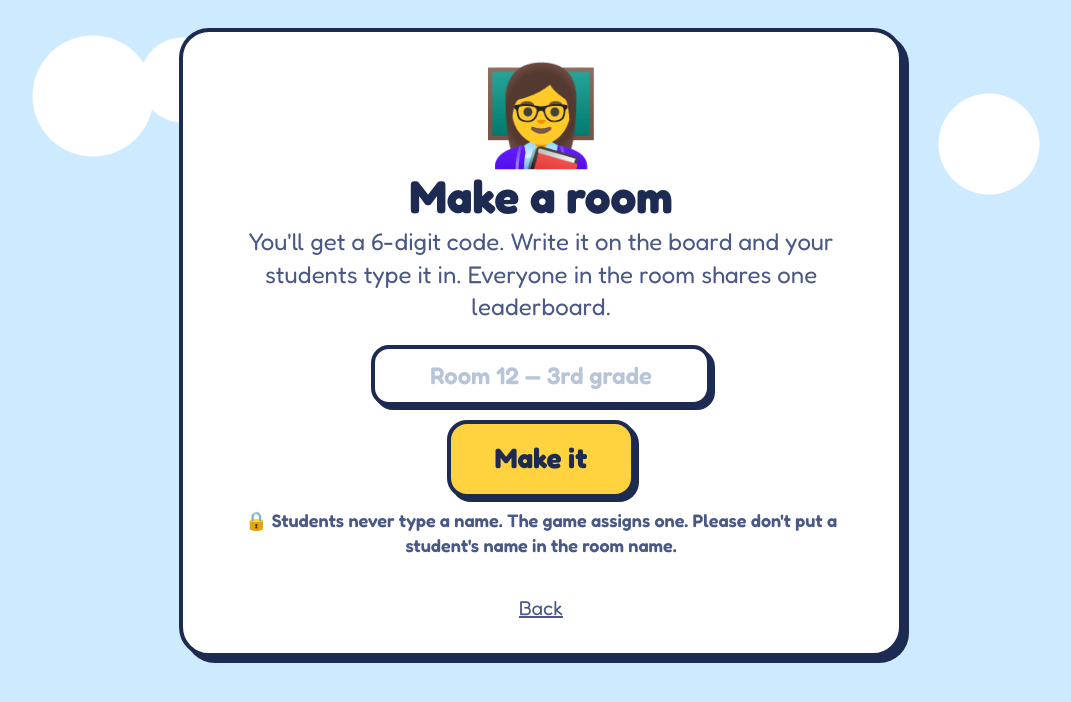
After one commit to BJakeLando/UofA_CyberClinic, a Django app: page /teacher/ in a window 1280 px wide. The commit adds this page. Shown: the top 702 px of the page, without its empty margins (99-1170 px from the left). Run offline with Django 5.2, Linux system fonts and the light colour scheme.

Commit message:
Scope players to classrooms, and stop deploys wiping progress
Rooms
- Classroom holds a 6-digit code, the way Kahoot and Blooket do it.
  Digits beat letters for a third grader copying off a whiteboard: no
  b/d confusion, no capitals, one reach on a Chromebook keyboard.
- A teacher makes a room at /teacher/ and reads out the code. Kids tap
  "Join my class" and type it. Spaces and dashes are stripped, so
  "478-082" works.
- Everything is scoped to the room. A player only ever sees their own
  room's leaderboard, like an instance in a game.
- "Play on my own" still works with no code; those players have
  classroom=NULL and see only themselves.

Why this scales
- Handles are now unique per room instead of globally. Two rooms can
  both hold a SilverFox624 and nobody notices, because nobody sees two
  rooms. A single global pool would have capped us near its ~475k
  namespace; per-room it is effectively unlimited.
- The leaderboard is one indexed scan over a single room
  (classroom, -total_points, created_at), never a global sort. It costs
  the same with 50 players nationally or 5 million.

Deploy safety, found while testing the upgrade path
- seed_content used to delete and recreate every Scenario. Completion
  cascades from Scenario, so every deploy silently erased each player's
  history while leaving total_points intact - meaning kids could re-earn
  points they already had, every single release.
- It now updates in place keyed on (track, order), so scenario primary
  keys survive. Verified: play a track, redeploy, replay it, score does
  not move. Scenes and answers removed from the content file are still
  cleaned up.

```diff
--- a/cybergame/handles.py
+++ b/cybergame/handles.py
@@ -50,3 +50,34 @@ def make_handle(emoji, taken=frozenset(), rng=None):
         candidate = f"{rng.choice(ADJECTIVES)}{word}{rng.randint(1000, 999999)}"
         if candidate not in taken:
             return candidate
+
+
+# ---------------------------------------------------------------------------
+# Room codes
+#
+# Six digits, the way Kahoot and Blooket do it. Digits beat letters for a
+# third grader copying a code off the whiteboard: no b/d confusion, no
+# capitals, and the number row is one reach on a Chromebook.
+# ---------------------------------------------------------------------------
+
+ROOM_CODE_LEN = 6
+
+
+def make_room_code(taken=frozenset(), rng=None):
+    rng = rng or random
+    lo, hi = 10 ** (ROOM_CODE_LEN - 1), 10 ** ROOM_CODE_LEN - 1
+    for _ in range(60):
+        code = str(rng.randint(lo, hi))
+        if code not in taken:
+            return code
+    # pool is crowded; widen rather than spin
+    n = ROOM_CODE_LEN + 1
+    while True:
+        code = str(rng.randint(10 ** (n - 1), 10 ** n - 1))
+        if code not in taken:
+            return code
+
+
+def normalise_code(raw):
+    """Kids paste spaces and dashes. Keep only the digits."""
+    return "".join(ch for ch in (raw or "") if ch.isdigit())[:12]
--- a/cybergame/static/cybergame/style.css
+++ b/cybergame/static/cybergame/style.css
@@ -1013,3 +1013,85 @@ button:focus-visible {
 .panel-progress { font-size: 19px; color: var(--ink-2); font-weight: 600; }
 
 .level-done { color: var(--grass); font-size: 22px; font-weight: 700; }
+
+/* ==========================================================================
+   Rooms: landing, code entry, teacher
+   ========================================================================== */
+
+.teacher-link { text-align: center; margin: 4px 0 24px; }
+
+.teacher-link a {
+  font-size: 19px;
+  font-weight: 600;
+  color: var(--ink-2);
+}
+
+.code-form {
+  display: flex;
+  flex-direction: column;
+  align-items: center;
+  gap: 14px;
+  margin: 18px 0 10px;
+}
+
+.code-input {
+  width: 100%;
+  max-width: 340px;
+  border: var(--line);
+  border-radius: 18px;
+  box-shadow: var(--drop-sm);
+  background: var(--cloud);
+  font-family: inherit;
+  font-size: 44px;
+  font-weight: 700;
+  letter-spacing: 0.14em;
+  text-align: center;
+  padding: 12px 14px;
+  color: var(--ink);
+}
+
+/* the teacher's room name is ordinary prose, not a PIN */
+.code-input-text {
+  font-size: 24px;
+  letter-spacing: normal;
+  font-weight: 600;
+}
+
+.code-input::placeholder { color: #b8c4d8; }
+.code-input:focus-visible { outline: none; box-shadow: 6px 7px 0 var(--ink); }
+
+.form-error {
+  background: #ffe0e8;
+  border: 4px solid var(--ink);
+  border-radius: 16px;
+  padding: 10px 14px;
+  margin: 0 0 6px;
+  font-size: 19px;
+  font-weight: 600;
+}
+
+.room-code {
+  font-size: clamp(54px, 13vw, 86px);
+  font-weight: 700;
+  letter-spacing: 0.1em;
+  line-height: 1.05;
+  margin: 2px 0 6px;
+}
+
+.room-tag {
+  margin: 4px 0 0;
+  font-size: 19px;
+  font-weight: 600;
+  color: var(--ink-2);
+}
+
+.solo-note {
+  text-align: center;
+  font-size: 19px;
+  font-weight: 600;
+  color: var(--ink-2);
+  border: 4px dashed var(--ink);
+  border-radius: 18px;
+  padding: 14px 16px;
+  margin: 0 0 18px;
+}
--- a/cybergame/templates/cybergame/avatar_select.html
+++ b/cybergame/templates/cybergame/avatar_select.html
@@ -9,6 +9,11 @@
   <p class="home-sub" data-say="Pick your animal. We will give you a secret squad name.">
     Pick your animal
   </p>
+  {% if room %}
+    <p class="room-tag" data-say="You are joining {{ room }}">
+      Joining <strong>{{ room }}</strong>
+    </p>
+  {% endif %}
 </header>
 
 {% if player %}
--- a/cybergame/templates/cybergame/squad_card.html
+++ b/cybergame/templates/cybergame/squad_card.html
@@ -8,6 +8,7 @@
   <div class="card-avatar" aria-hidden="true">{{ player.avatar }}</div>
   <h1 class="card-handle" data-say="{{ player.handle }}">{{ player.handle }}</h1>
   <p class="card-rank">{{ rank_emoji }} {{ rank_name }}</p>
+  {% if room %}<p class="room-tag">{{ room }}</p>{% endif %}
   <p class="panel-line" data-say="Remember your animal. That is how you find yourself on the leaderboard.">
     Remember your animal. That is how you find yourself on the leaderboard.
   </p>
--- /dev/null
+++ b/cybergame/templates/cybergame/teacher.html
@@ -0,0 +1,27 @@
+{% extends "cybergame/base.html" %}
+{% block title %}Make a room{% endblock %}
+
+{% block content %}
+<section class="panel">
+  <div class="panel-buddy" aria-hidden="true">👩‍🏫</div>
+  <h1 class="panel-title">Make a room</h1>
+  <p class="panel-line">
+    You'll get a 6-digit code. Write it on the board and your students type it in.
+    Everyone in the room shares one leaderboard.
+  </p>
+
+  <form method="post" class="code-form">
+    {% csrf_token %}
+    <input class="code-input code-input-text" type="text" name="label"
+           maxlength="60" placeholder="Room 12 — 3rd grade" aria-label="Room name">
+    <button class="btn btn-go" type="submit">Make it</button>
+  </form>
+
+  <p class="privacy-note">
+    🔒 Students never type a name. The game assigns one.
+    Please don't put a student's name in the room name.
+  </p>
+
+  <a class="btn-back" href="{% url 'cybergame:home' %}">Back</a>
+</section>
+{% endblock %}
--- a/cybergame/urls.py
+++ b/cybergame/urls.py
@@ -6,8 +6,13 @@ from . import views
 app_name = "cybergame"
 
 urlpatterns = [
+    # 0. land, then join a room or play solo
+    path("", views.home, name="home"),
+    path("join/", views.join_room, name="join_room"),
+    path("solo/", views.play_solo, name="play_solo"),
+    path("teacher/", views.teacher, name="teacher"),
+
     # 1. pick an avatar, get a handle
-    path("", views.home, name="home"),
     path("squad/", views.avatar_select, name="avatar_select"),
     path("squad/claim/", views.claim_avatar, name="claim_avatar"),
     path("squad/leave/", views.leave, name="leave"),
--- a/cybergame/views.py
+++ b/cybergame/views.py
@@ -1,8 +1,9 @@
 from django.db.models import Sum
 from django.shortcuts import render, redirect, get_object_or_404
 
-from .handles import AVATARS, is_known_avatar, make_handle
-from .models import Completion, Grade, Player, Track
+from .handles import (AVATARS, is_known_avatar, make_handle,
+                      make_room_code, normalise_code)
+from .models import Classroom, Completion, Grade, Player, Track
 
 # One friendly animal per grade, shown on the grade buttons
 GRADE_BUDDIES = {3: "🐢", 4: "🦊", 5: "🦉", 6: "🦁"}
@@ -140,6 +141,7 @@ def _player_context(player):
     name, emoji = rank_for(player.total_points)
     return {
         "player": player,
+        "room": player.classroom,
         "rank_name": name,
         "rank_emoji": emoji,
         "next_rank": next_rank(player.total_points),
@@ -153,7 +155,45 @@ def _player_context(player):
 def home(request):
     if current_player(request):
         return redirect("cybergame:grade_select")
+    return render(request, "cybergame/landing.html", {})
+
+
+# --------------------------------------------------------------------------
+# rooms
+# --------------------------------------------------------------------------
+
+def pending_room(request):
+    """The room a player is about to join, held between join and claim."""
+    rid = request.session.get("join_room_id")
+    return Classroom.objects.filter(pk=rid, active=True).first() if rid else None
+
+
+def join_room(request):
+    """Type the code the teacher put on the board."""
+    error = None
+    if request.method == "POST":
+        code = normalise_code(request.POST.get("code"))
+        room = Classroom.objects.filter(code=code, active=True).first()
+        if room:
+            request.session["join_room_id"] = room.pk
+            return redirect("cybergame:avatar_select")
+        error = "We could not find that room. Check the numbers and try again."
+    return render(request, "cybergame/join_room.html", {"error": error})
+
+
+def play_solo(request):
+    request.session.pop("join_room_id", None)
     return redirect("cybergame:avatar_select")
+
+
+def teacher(request):
+    """Make a room and get a code to read out."""
+    if request.method == "POST":
+        label = (request.POST.get("label") or "").strip()[:60]
+        taken = set(Classroom.objects.values_list("code", flat=True))
+        room = Classroom.objects.create(code=make_room_code(taken), label=label)
+        return render(request, "cybergame/room_made.html", {"room": room})
+    return render(request, "cybergame/teacher.html", {})
 
 
 def avatar_select(request):
@@ -161,6 +201,7 @@ def avatar_select(request):
         request,
         "cybergame/avatar_select.html",
         {"avatars": [{"emoji": e, "word": w} for e, w in AVATARS],
+         "room": pending_room(request),
          **_player_context(current_player(request))},
     )
 
@@ -173,15 +214,18 @@ def claim_avatar(request):
     if not is_known_avatar(emoji):
         return redirect("cybergame:avatar_select")
 
-    taken = set(Player.objects.values_list("handle", flat=True))
-    player = Player.objects.create(handle=make_handle(emoji, taken), avatar=emoji)
+    room = pending_room(request)
+    # handles only have to be unique inside the room
+    taken = set(
+        Player.objects.filter(classroom=room).values_list("handle", flat=True)
+    )
+    player = Player.objects.create(
+        classroom=room, handle=make_handle(emoji, taken), avatar=emoji
+    )
     request.session["player_id"] = player.pk
+    request.session.pop("join_room_id", None)
 
-    return render(
-        request,
-        "cybergame/squad_card.html",
-        {**_player_context(player)},
-    )
+    return render(request, "cybergame/squad_card.html", {**_player_context(player)})
 
 
 def leave(request):
@@ -383,7 +427,10 @@ def results(request, number, difficulty):
 
 def leaderboard(request):
     player = current_player(request)
-    top = list(Player.objects.all()[:20])
+    room = player.classroom if player else None
+
+    # One indexed scan over a single room, never a global sort.
+    top = list(Player.objects.filter(classroom=room)[:20]) if (player or room) else []
 
     rows = []
     for i, p in enumerate(top, start=1):
@@ -395,5 +442,6 @@ def leaderboard(request):
     return render(request, "cybergame/leaderboard.html",
                   {"rows": rows, "me_in_top": me_in_top,
                    "my_rank": player.rank if player else None,
-                   "total_players": Player.objects.count(),
+                   "total_players": Player.objects.filter(classroom=room).count(),
+                   "solo": player is not None and room is None,
                    **_player_context(player)})
```
Also changed, not shown: cybergame/admin.py (+13 -3 lines), cybergame/management/commands/seed_content.py (+31 -17 lines), cybergame/models.py (+51 -4 lines), cybergame/templates/cybergame/join_room.html (added, +24 -0 lines), cybergame/templates/cybergame/landing.html (added, +32 -0 lines), cybergame/templates/cybergame/leaderboard.html (+11 -1 lines), cybergame/templates/cybergame/room_made.html (added, +19 -0 lines), cybergame/migrations/0006_classroom.py (added).
